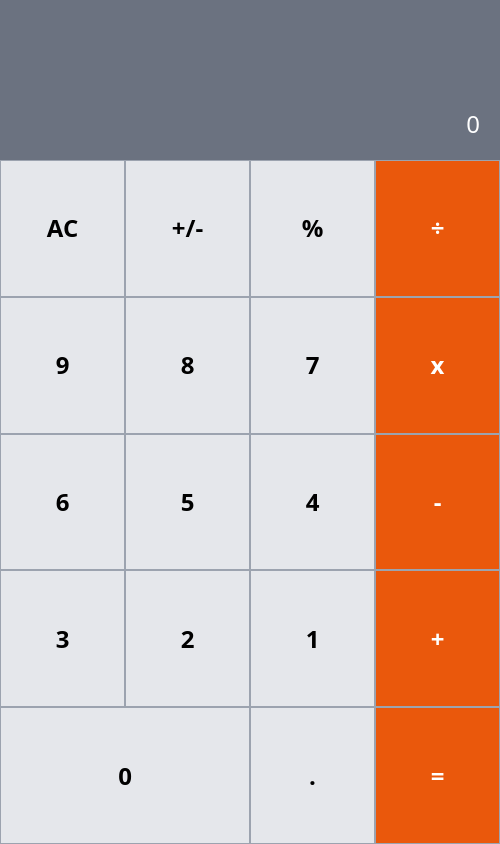
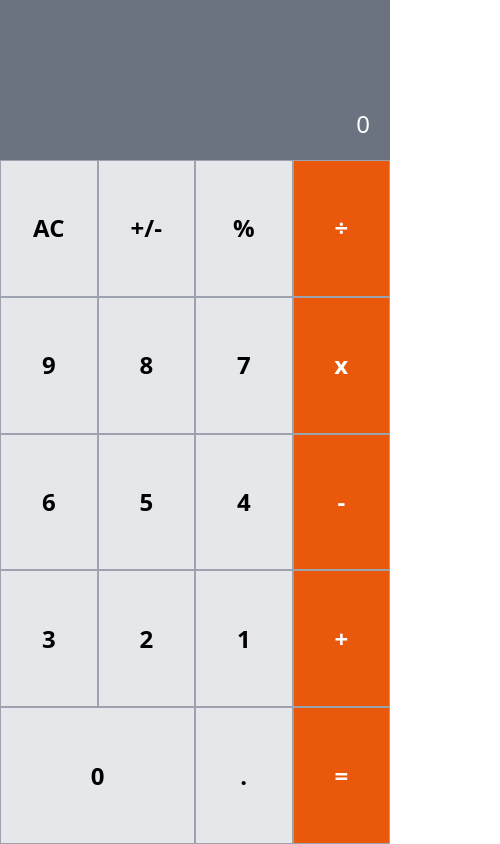
Before and after one commit to jacob-js/react-simple-calculator, a React (Vite) app: page / in a window 390 px wide. Shown: the whole page, 500 px wide, since content can reach past the window. Built offline with nearby package versions, Linux system fonts and the light colour scheme.

Commit message:
feat: make it responsive

```diff
--- a/src/components/Layout.jsx
+++ b/src/components/Layout.jsx
@@ -26,7 +26,7 @@ function Layout() {
 
   return (
     <div className='bg-black h-screen'>
-        <div className="bg-white h-full w-[500px] m-auto grid grid-rows-[160px,1fr] grid-cols-4">
+        <div className="bg-white h-full w-full sm:w-[500px] m-auto grid grid-rows-[160px,1fr] grid-cols-4">
             <Displayer value={result || latestValue || operation.at(-1)} />
             <NumControl setValue={setLatestValue} setOperation={setOperation} onReset={onReset} setResult={setResult} value={latestValue} operation={operation} />
             <Operators setOperation={setOperation} getResult={getResult} setLatestValue={setLatestValue} latestValue={latestValue} operation={operation} />
```
